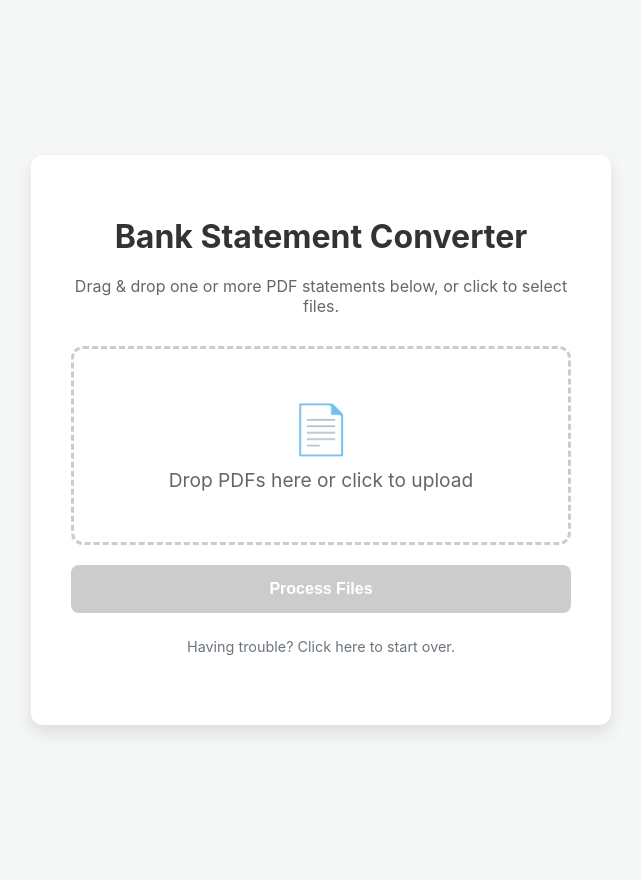
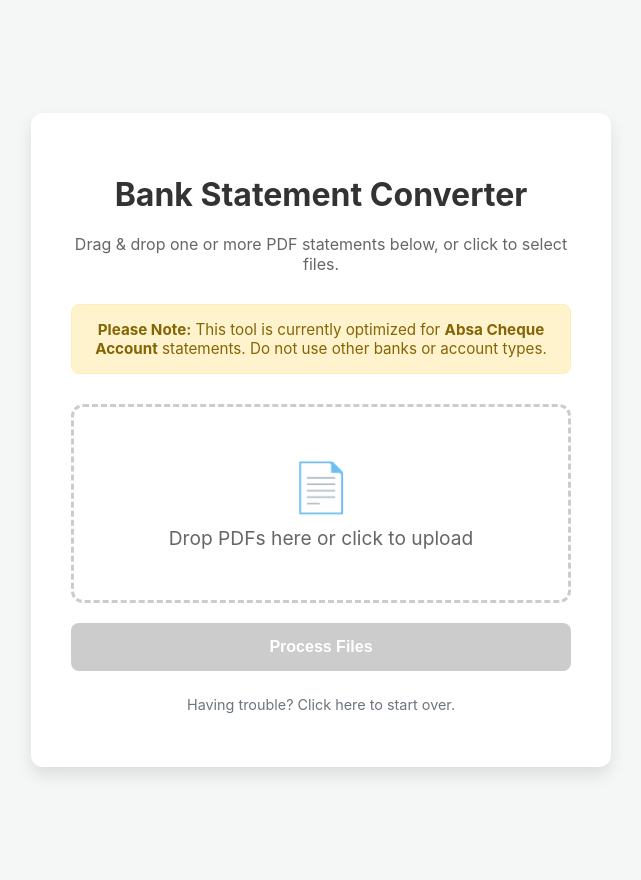
Before and after one commit to jobbie007/Absa-Bank-Statement-Converter, a Flask app: page / in a window 1280 px wide. Shown: the whole page, without its empty margins (319-960 px from the left). Run offline with Flask 3, Linux system fonts and the light colour scheme.

Commit message:
Add disclaimer for Absa cheque statements

```diff
--- a/templates/index.html
+++ b/templates/index.html
@@ -9,7 +9,19 @@
         body { font-family: -apple-system, BlinkMacSystemFont, "Segoe UI", Roboto, "Helvetica Neue", Arial, sans-serif; background-color: #f4f7f6; margin: 0; padding: 40px; display: flex; justify-content: center; align-items: center; min-height: 100vh; }
         .container { background: white; padding: 40px; border-radius: 12px; box-shadow: 0 8px 16px rgba(0,0,0,0.1); text-align: center; max-width: 500px; width: 100%; position: relative; z-index: 10; }
         h1 { color: #333; margin-bottom: 20px; }
-        p { color: #666; margin-bottom: 30px; }
+        p.intro { color: #666; margin-bottom: 30px; }
+
+        /* --- NEW: Disclaimer Style --- */
+        .disclaimer {
+            background-color: #fff3cd; /* A light yellow, common for warnings */
+            color: #856404; /* A dark yellow/brown text color */
+            border: 1px solid #ffeeba;
+            padding: 15px;
+            border-radius: 8px;
+            margin-bottom: 30px;
+            text-align: center;
+            font-size: 0.95em;
+        }
 
         /* --- Drag and Drop Zone --- */
         #drop-zone { border: 3px dashed #ccc; border-radius: 12px; padding: 50px; cursor: pointer; transition: all 0.3s ease-out; color: #666; }
@@ -34,37 +46,25 @@
         .messages .warning { background-color: #fff3cd; color: #856404; border: 1px solid #ffeeba; }
         .messages .success { background-color: #d4edda; color: #155724; border: 1px solid #c3e6cb; }
 
-        /* --- Loading Spinner Styles (CRITICAL PART) --- */
+        /* --- Loading Spinner Styles --- */
         .loader-overlay {
-            position: fixed;
-            top: 0;
-            left: 0;
-            width: 100%;
-            height: 100%;
-            background: rgba(255, 255, 255, 0.85);
-            display: none; /* This is KEY. It must be hidden by default. */
-            justify-content: center;
-            align-items: center;
-            z-index: 9999;
+            position: fixed; top: 0; left: 0; width: 100%; height: 100%; background: rgba(255, 255, 255, 0.85); display: none; justify-content: center; align-items: center; z-index: 9999;
         }
         .loader {
-            border: 8px solid #f3f3f3; /* Light grey */
-            border-top: 8px solid #3498db; /* Blue */
-            border-radius: 50%;
-            width: 60px;
-            height: 60px;
-            animation: spin 1.5s linear infinite;
+            border: 8px solid #f3f3f3; border-top: 8px solid #3498db; border-radius: 50%; width: 60px; height: 60px; animation: spin 1.5s linear infinite;
         }
-        @keyframes spin {
-            0% { transform: rotate(0deg); }
-            100% { transform: rotate(360deg); }
-        }
+        @keyframes spin { 0% { transform: rotate(0deg); } 100% { transform: rotate(360deg); } }
     </style>
 </head>
 <body>
     <div class="container">
         <h1>Bank Statement Converter</h1>
-        <p>Drag & drop one or more PDF statements below, or click to select files.</p>
+        <p class="intro">Drag & drop one or more PDF statements below, or click to select files.</p>
+
+        <!-- The new disclaimer box -->
+        <div class="disclaimer">
+            <strong>Please Note:</strong> This tool is currently optimized for <strong>Absa Cheque Account</strong> statements. Do not use other banks or account types.
+        </div>
 
         {% with messages = get_flashed_messages(with_categories=true) %}
             {% if messages %}
```
